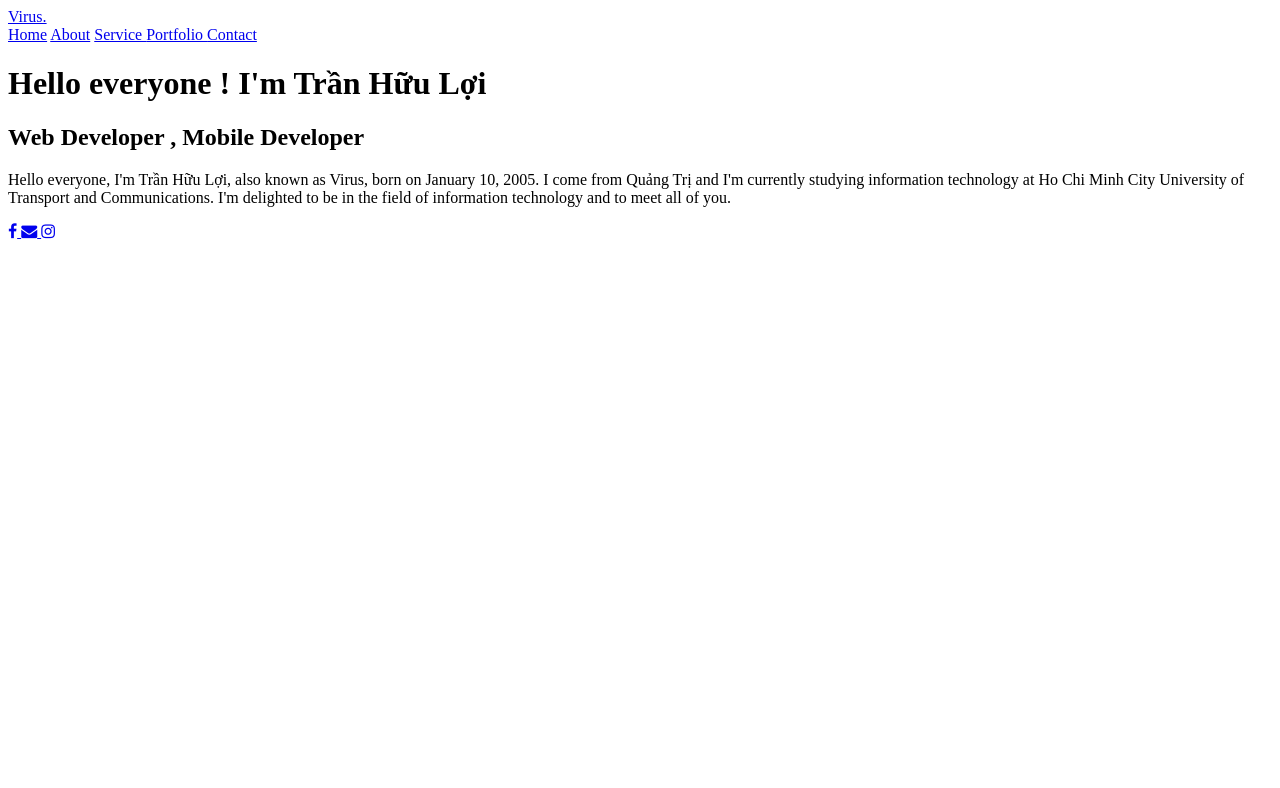
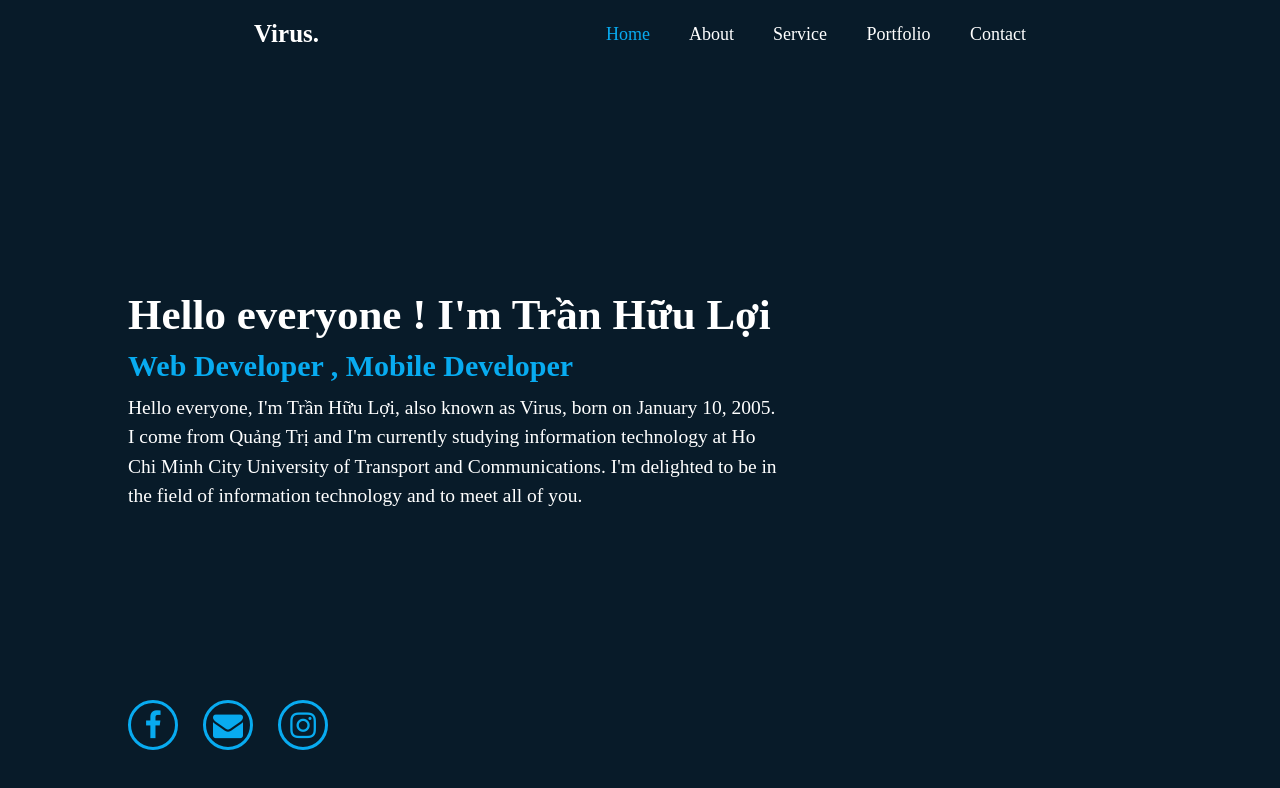
Before and after one commit to TranHuuLoiDev/huuloi, a plain HTML site: page index.html in a window 1280 px wide. Drawn offline with Linux system fonts and the light colour scheme; the site is published under a folder, as on GitHub Pages, so addresses that start at the root find nothing.

Commit message:
update code

```diff
--- a/html/index.html
+++ b/index.html
@@ -4,7 +4,7 @@
     <meta charset="UTF-8">
     <meta name="viewport" content="width=device-width, initial-scale=1.0">
     <title>Document</title>
-    <link rel="stylesheet" href="/Css/style.css">
+    <link rel="stylesheet" href="css/style.css">
     <link rel="stylesheet" href="https://cdnjs.cloudflare.com/ajax/libs/font-awesome/4.7.0/css/font-awesome.min.css">
 </head>
 <body>
```
